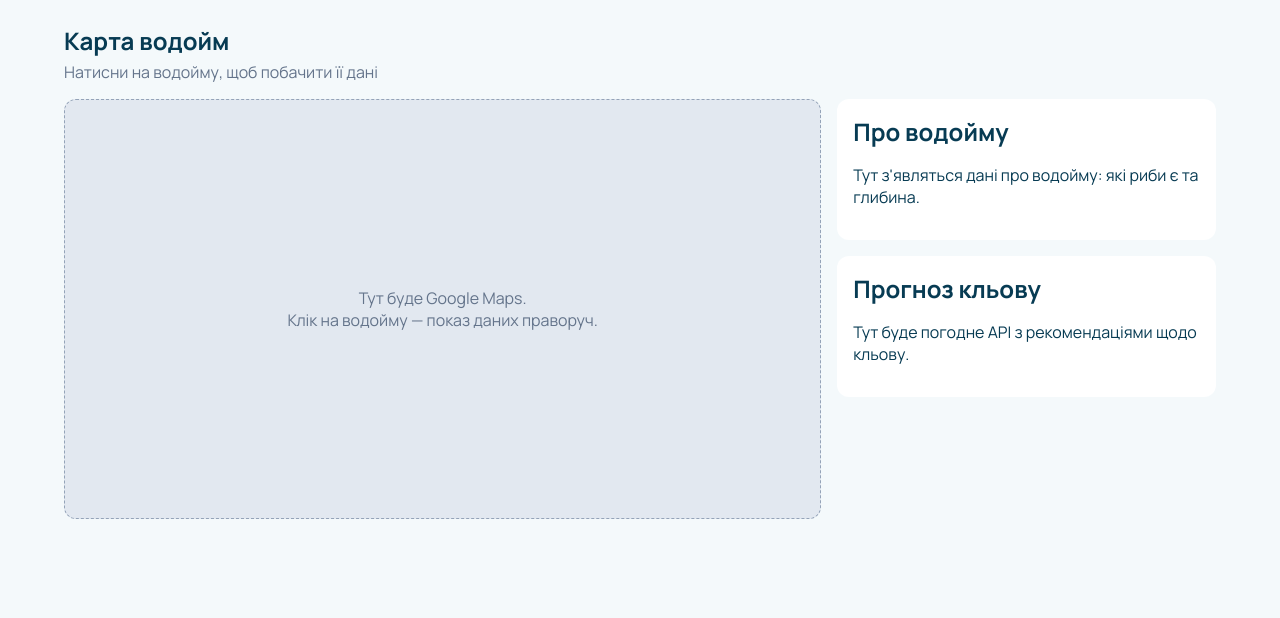
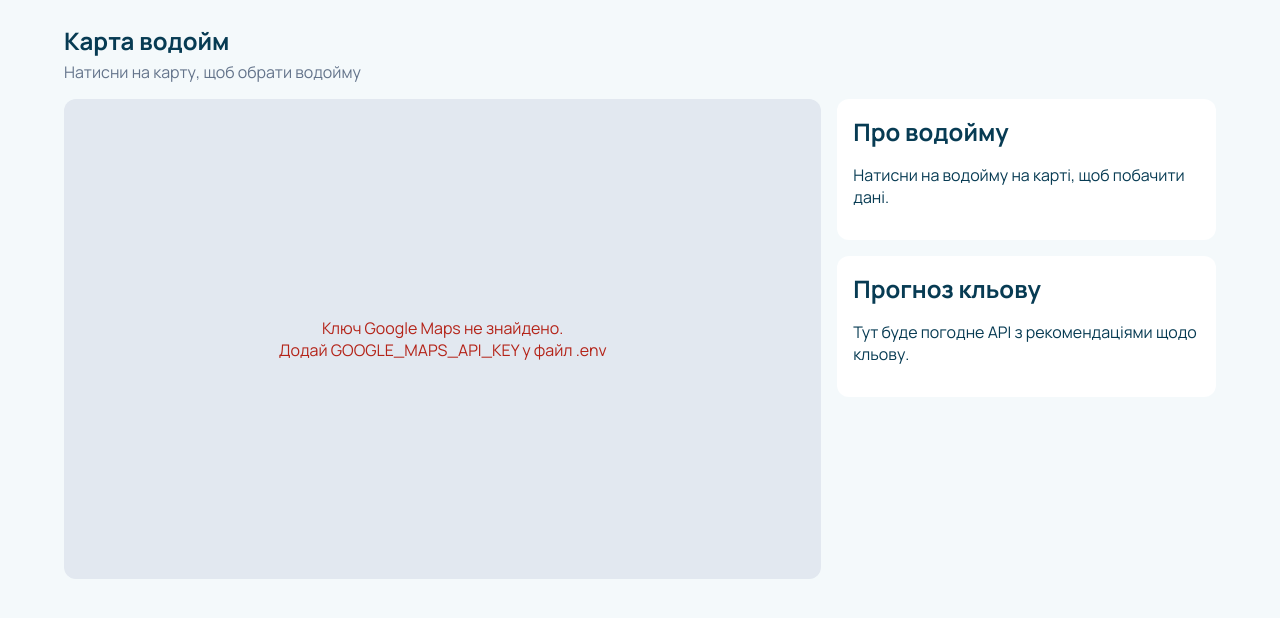
Before and after one commit to Xevon-dev/fishing_system, a Django app: page /map/ in a window 1280 px wide. Shown: the part 95-713 px from the top of the page. Run offline with Django 5.2, Linux system fonts and the light colour scheme.

Commit message:
Карта водойм: Google Maps, ключ із .env і винесений JS у static поуказує кординати

```diff
--- a/catalog/views.py
+++ b/catalog/views.py
@@ -1,3 +1,4 @@
+from django.conf import settings
 from django.shortcuts import render
 
 from .models import FishSpecies, FishingMethods, Tackle, WaterBodies
@@ -9,7 +10,10 @@
 
 def water_bodies_view(request):
     water_bodies = WaterBodies.objects.all().order_by("name")
-    return render(request, "water_bodies.html", {"water_bodies": water_bodies})
+    return render(request, "water_bodies.html", {
+        "water_bodies": water_bodies,
+        "google_maps_api_key": settings.GOOGLE_MAPS_API_KEY,
+    })
 
 
 def fish_advice_view(request):
--- a/config/settings.py
+++ b/config/settings.py
@@ -131,6 +131,8 @@
     BASE_DIR / 'static',
 ]
 
+GOOGLE_MAPS_API_KEY = os.getenv("GOOGLE_MAPS_API_KEY", "")
+
 # Email
 # https://docs.djangoproject.com/en/6.1/topics/email/#topic-email-configuration
 
--- a/templates/water_bodies.html
+++ b/templates/water_bodies.html
@@ -17,16 +17,19 @@
     align-items: start;
 }
 
-.map-box {
-    min-height: 420px;
+#map {
+    height: 480px;
+    border-radius: 12px;
     background: #e2e8f0;
-    border: 1px dashed #94a3b8;
-    border-radius: 12px;
+}
+
+.map-fallback {
     display: flex;
     align-items: center;
     justify-content: center;
-    color: #64748b;
     text-align: center;
+    color: #b42318;
+    padding: 20px;
 }
 
 .info-box {
@@ -48,20 +51,25 @@
 <section class="map-section">
     <div class="map-heading">
         <h1>Карта водойм</h1>
-        <p>Натисни на водойму, щоб побачити її дані</p>
+        <p>Натисни на карту, щоб обрати водойму</p>
     </div>
 
     <div class="map-layout">
         <!-- ЛІВО: Google Maps -->
-        <div class="map-box">
-            Тут буде Google Maps.<br>Клік на водойму — показ даних праворуч.
-        </div>
+        {% if google_maps_api_key %}
+            <div id="map"></div>
+        {% else %}
+            <div id="map" class="map-fallback">
+                Ключ Google Maps не знайдено.<br>
+                Додай GOOGLE_MAPS_API_KEY у файл .env
+            </div>
+        {% endif %}
 
         <!-- ПРАВО: два блоки -->
         <div>
             <div class="info-box">
                 <h2>Про водойму</h2>
-                <p>Тут з'являться дані про водойму: які риби є та глибина.</p>
+                <p id="water-info">Натисни на водойму на карті, щоб побачити дані.</p>
             </div>
 
             <div class="info-box">
@@ -72,3 +80,12 @@
     </div>
 </section>
 {% endblock %}
+
+{% block extra_js %}
+{% if google_maps_api_key %}
+<script src="{% static 'js/map.js' %}"></script>
+<script async
+    src="https://maps.googleapis.com/maps/api/js?key={{ google_maps_api_key }}&callback=initMap">
+</script>
+{% endif %}
+{% endblock %}
```
Also changed, not shown: static/js/map.js (added, +14 -0 lines).
